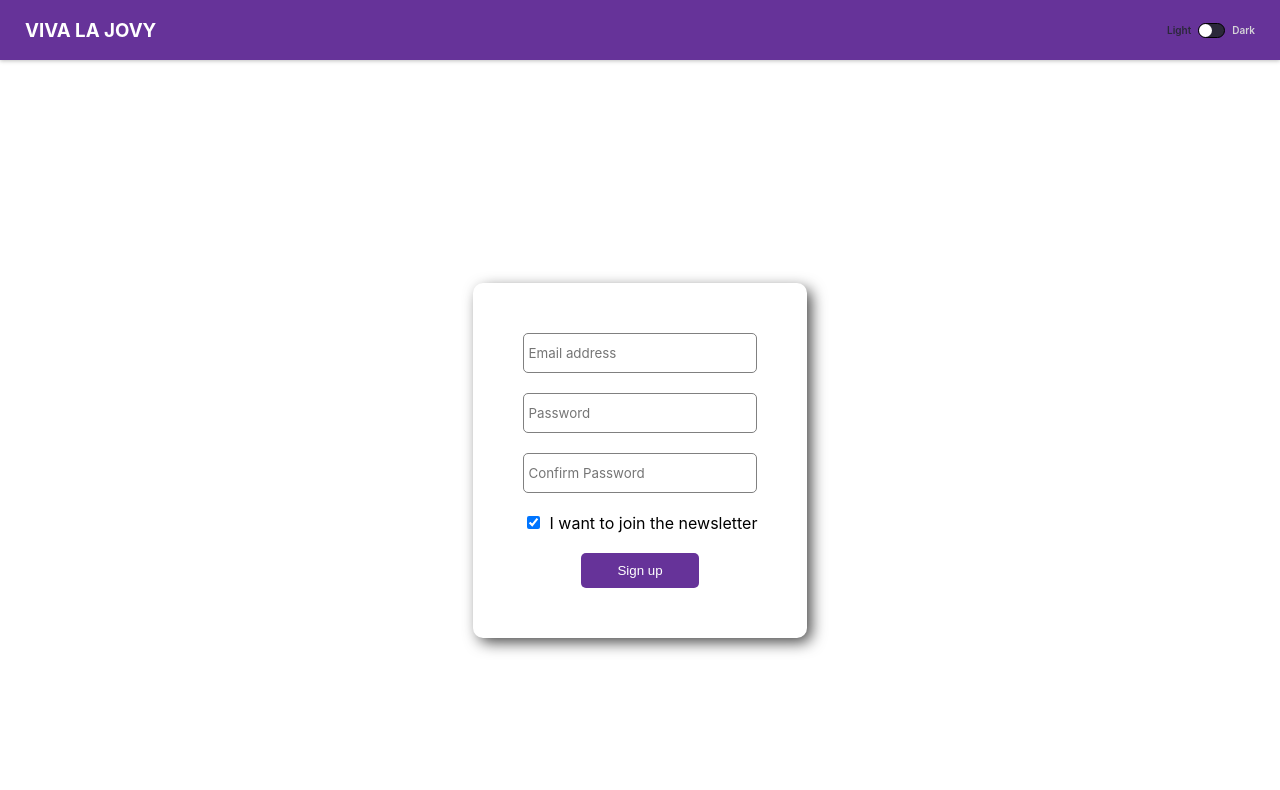
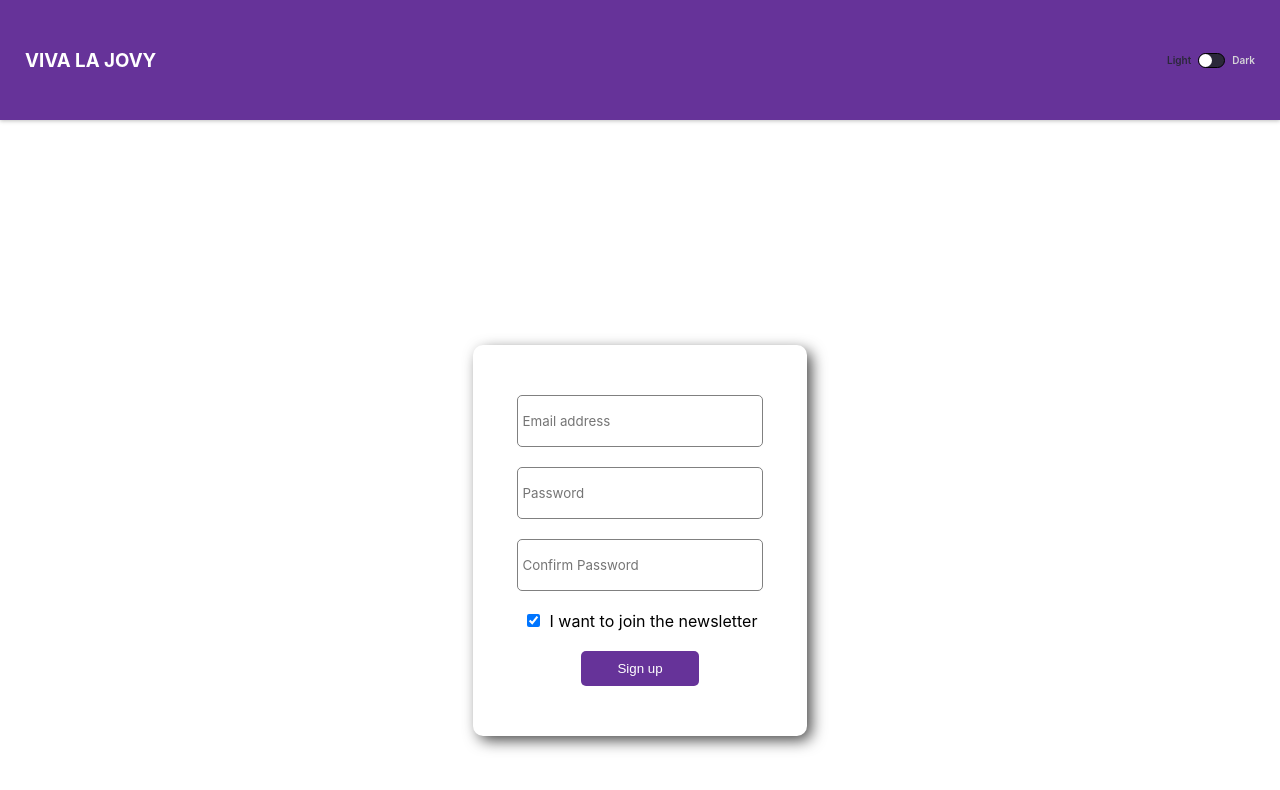
Before and after one commit to jovyflagg/react-forms-newsletter, a React (Create React App) app: page / in a window 1280 px wide. Shown: the top 790 px of the page. Built offline with nearby package versions, Linux system fonts and the light colour scheme.

Commit message:
removing border-box

```diff
--- a/src/style.css
+++ b/src/style.css
@@ -1,6 +1,4 @@
-* {
-    box-sizing: border-box;
-}
+
 @media only screen and (min-device-width: 480px) and (max-device-width: 767px) and (orientation: landscape) {
 body {
     background-color: rgb(255, 255, 255);
```
